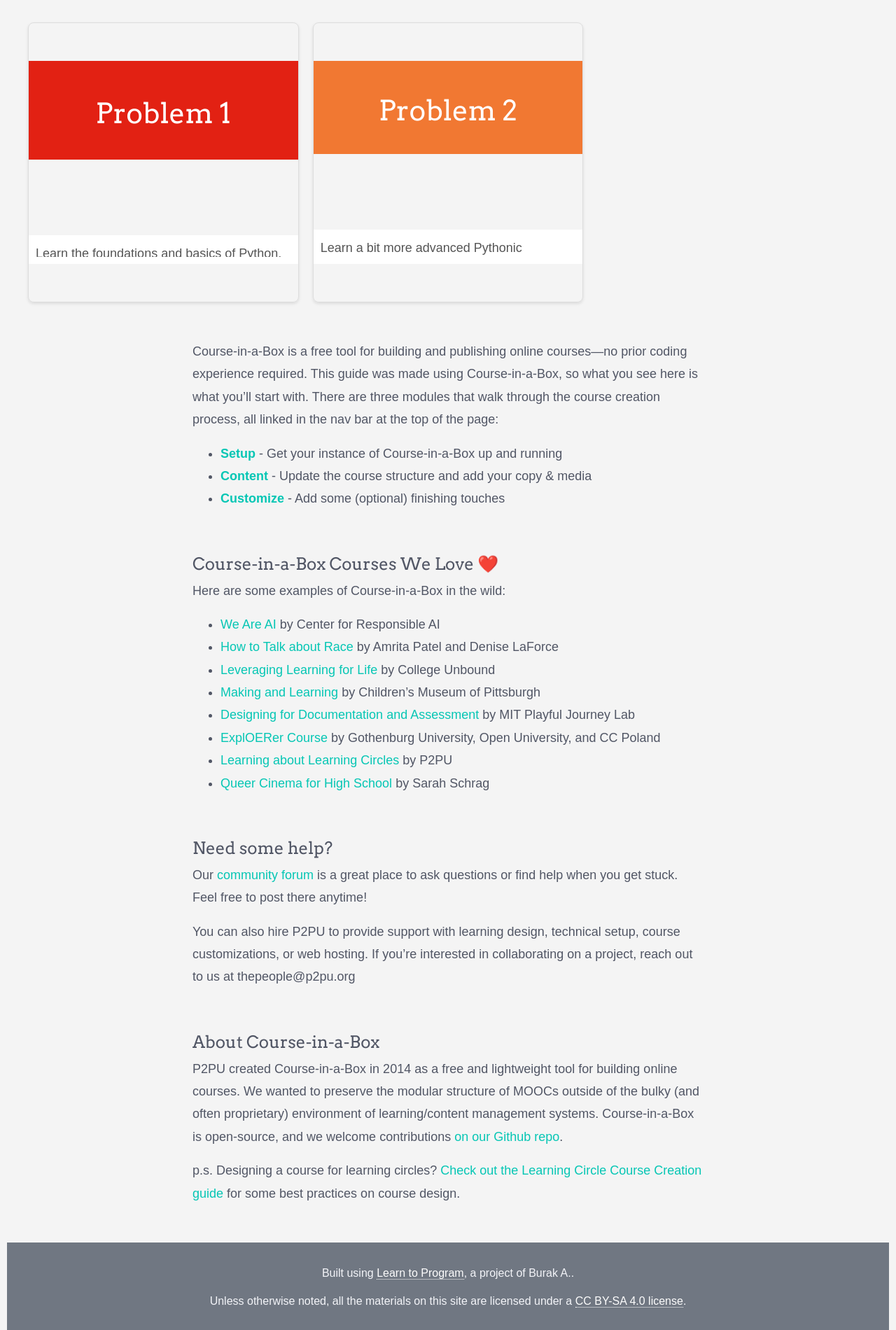
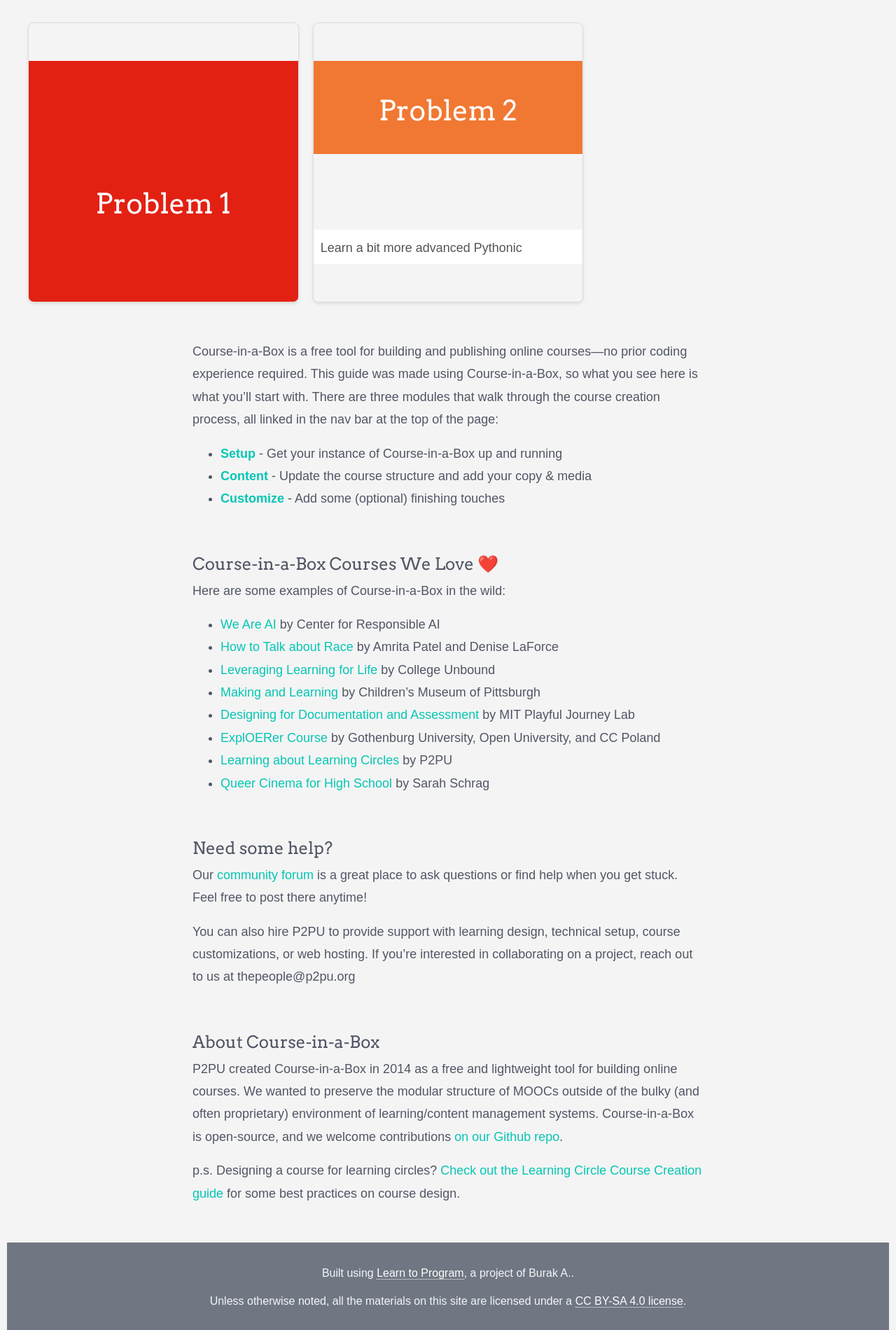
Before and after one commit to burakayy7/learn-to-program, a Jekyll site: the page built from index.md, in a window 1280 px wide. Shown: the part 611-2511 px from the top of the page at 70% size. Built offline with Jekyll 4.4.1, drawn with Linux system fonts in a browser that asks for light colours; nearby versions of some CDN libraries.

Commit message:
Update index.html

```diff
--- a/_layouts/index.html
+++ b/_layouts/index.html
@@ -26,11 +26,11 @@
             overflow: hidden;
             box-shadow: 0 2px 4px rgba(0, 0, 0, 0.1);
             transition: transform 0.2s;
-		flex: 1 1 400px;
+		/*flex: 1 1 400px;*/
             display: flex;
             flex-direction: column;
             height: 400px; /* Fixed height for articles */
-		position: relative; /* Ensure top section stays at the top */
+		/*position: relative; /* Ensure top section stays at the top */*/
         }
 
         article:hover {
@@ -41,14 +41,12 @@
             background-color: #e22113;
             padding: 10px;
             color: white;
-		flex: 0 1 auto; /* Ensure it only takes necessary space */
-		overflow: hidden;
+		flex: 0 0 auto; /* Ensure it only takes necessary space */
 		display: flex;
 		height: 400px; /* Set a specific height */
 		align-items: center; /* Center content vertically */
             justify-content: center; /* Center content horizontally */
             top: 0;
-            width: 100%;
             box-sizing: border-box; /* Ensure padding is included in the width */
         }
 	.top-section2 {
```
